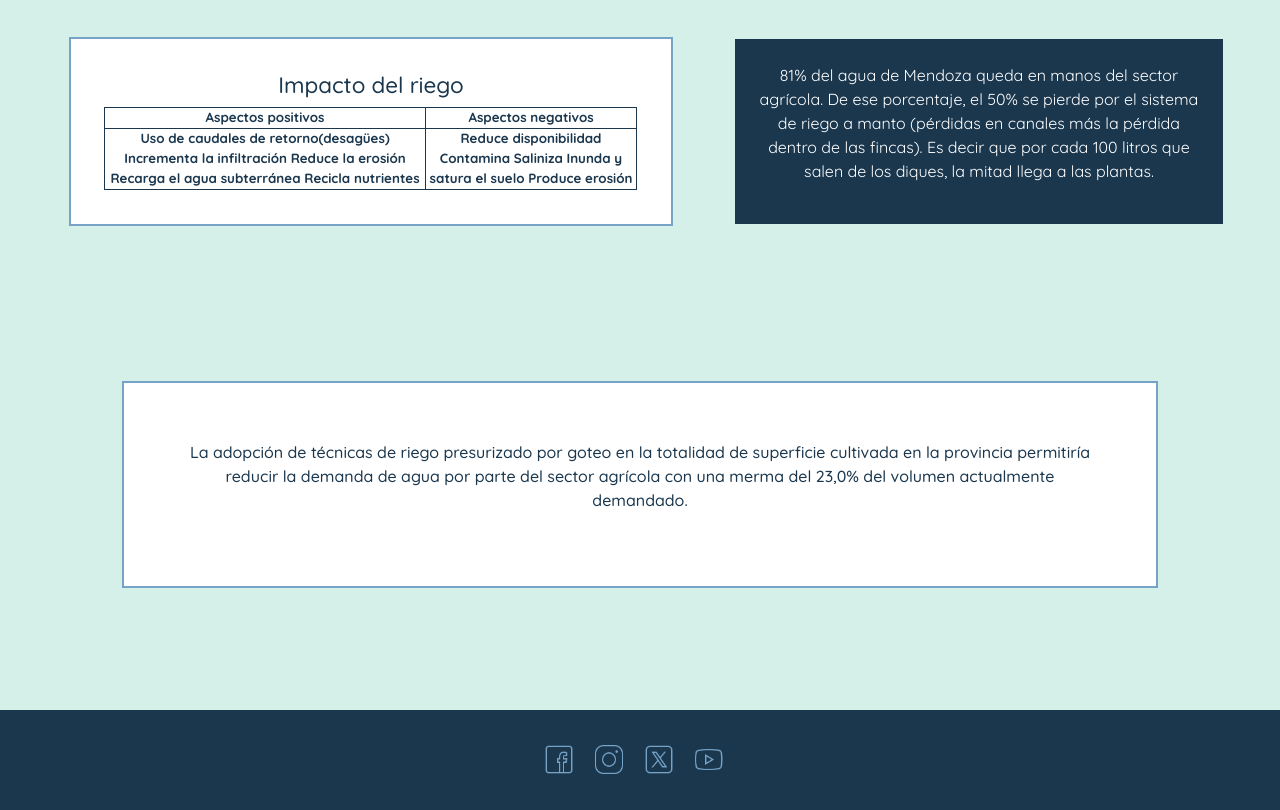
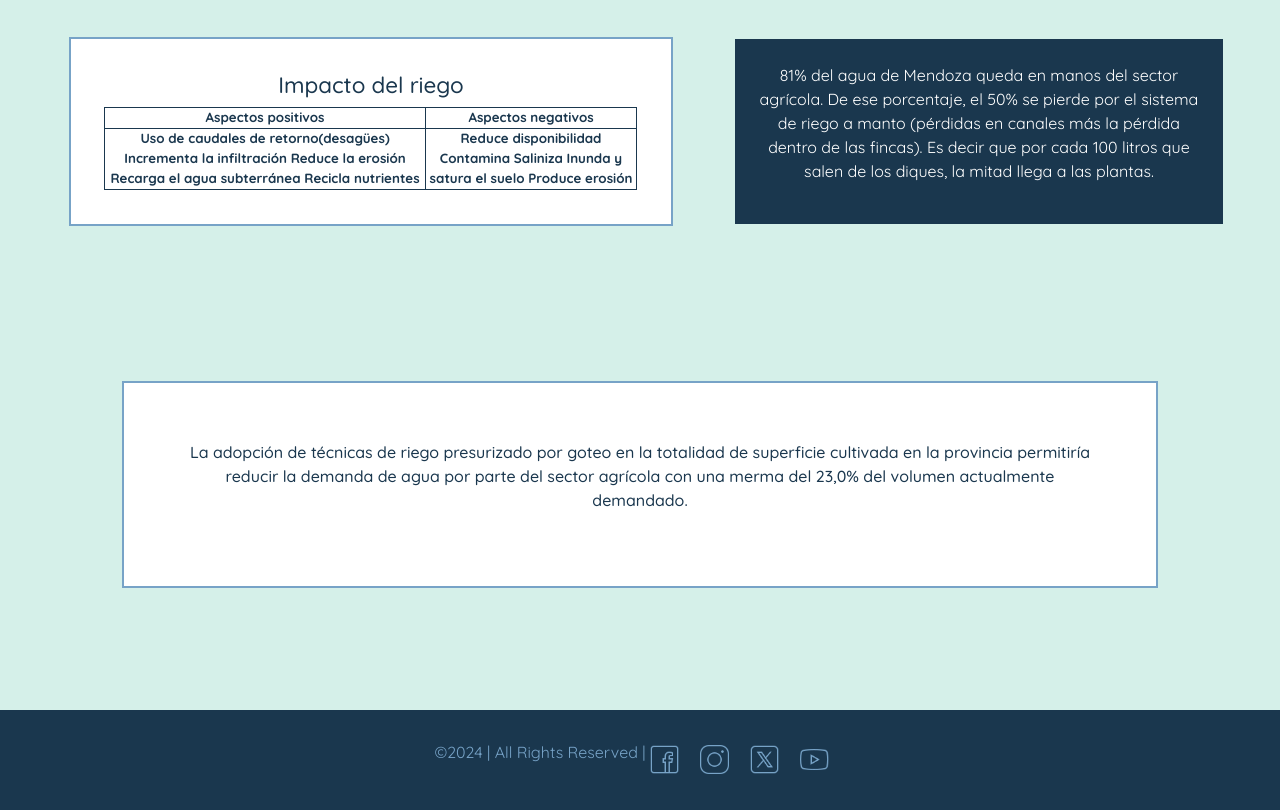
Before and after one commit to valecasetti/contaminacion_del_agua, a plain HTML site: page index.html in a window 1280 px wide. Shown: the part 1713-2523 px from the top of the page. Drawn offline with nearby package versions, Linux system fonts and the light colour scheme.

Commit message:
Adición de detalle al footer

```diff
--- a/index.html
+++ b/index.html
@@ -113,6 +113,7 @@ CASETTI VALERIA -->
 
 </body>
 <footer>
+    <p>©2024 | All Rights Reserved |</p>
     <a href="https://www.facebook.com/" target="_blank"><img src="img/facebook.png" alt="Facebook"></a>
     <a href="https://www.instagram.com/" target="_blank"><img src="img/instagram.png" alt="Instagram"></a>
     <a href="https://x.com/" target="_blank"><img src="img/twitter.png" alt="Twitter"></a>
--- a/style.css
+++ b/style.css
@@ -160,6 +160,7 @@ footer img{
 }
 footer{
     background-color: #1A374E;
+    color: #77A3C7;
     height: 50px;
     display: flex;
     flex-direction: row;
```
